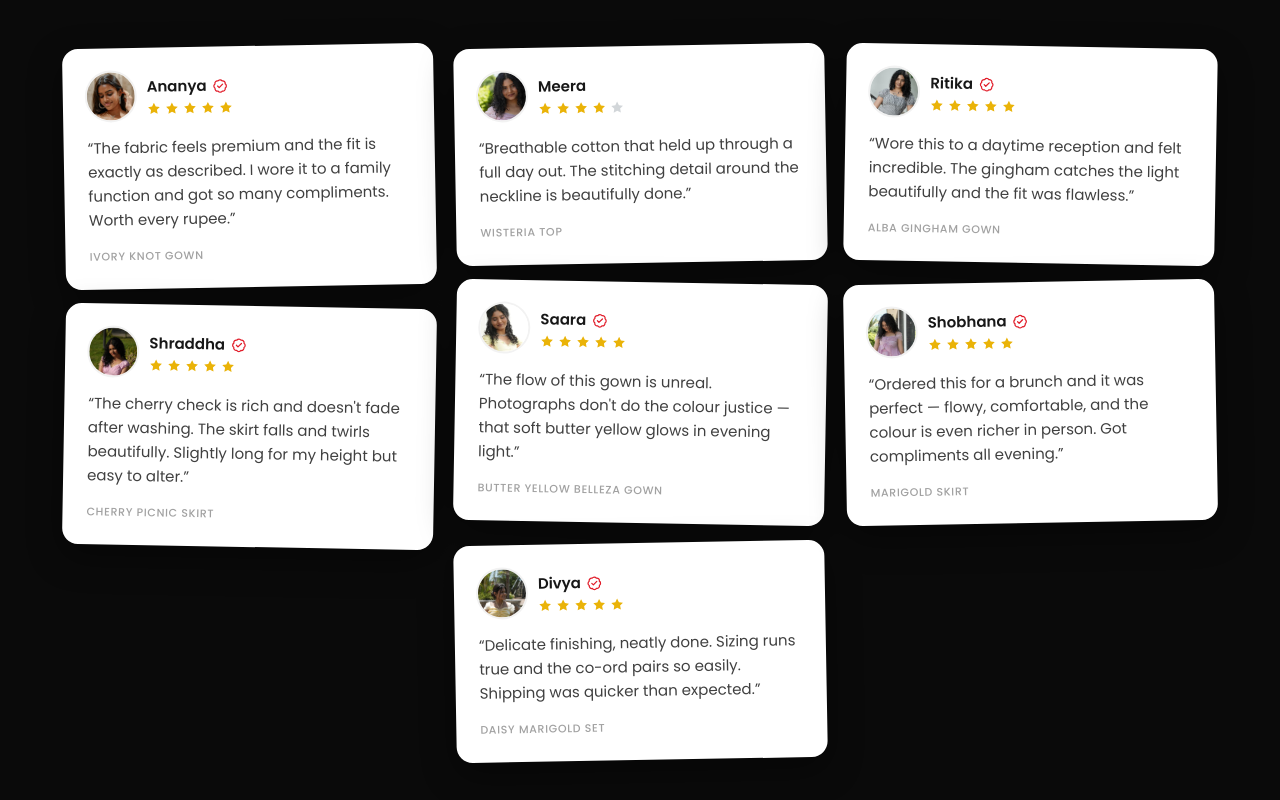
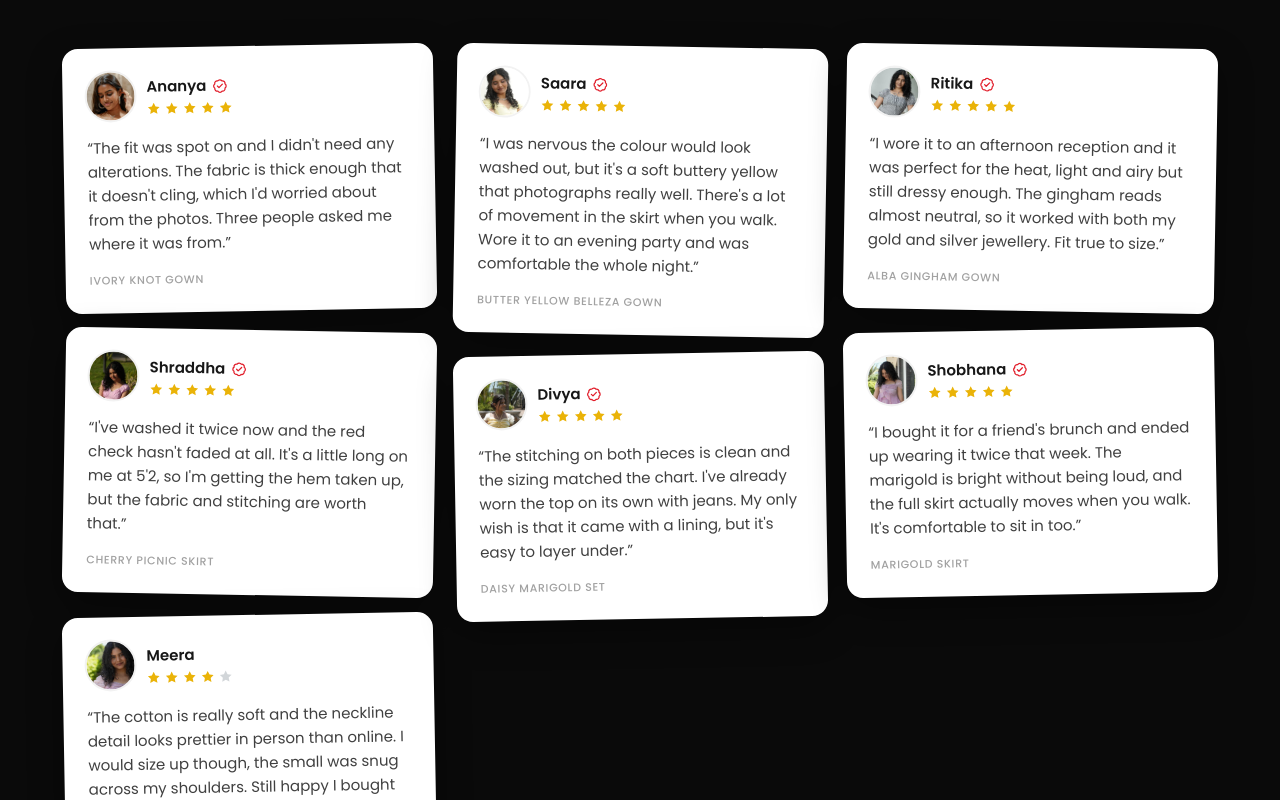
Before and after one commit to ragav1n/look, a React (Vite) app: page / in a window 1280 px wide. Shown: the part 1420-2220 px from the top of the page. Built offline with nearby package versions, Linux system fonts and the light colour scheme; no server answers.

Commit message:
Rewrite homepage reviews to read like real customers
Replace the marketing-brochure copy with grounded customer voices:
concrete fit/sizing details, real minor caveats on the lower-rated
ones, and no em-dashes.

```diff
--- a/src/data/reviews.ts
+++ b/src/data/reviews.ts
@@ -1,6 +1,6 @@
 import type { Review } from "@/types";
 
-/* Editorial/customer reviews. Reviews are not core Shopify catalog data — in
+/* Editorial/customer reviews. Reviews are not core Shopify catalog data. In
    production these come from a reviews app (e.g. Judge.me) or a product
    metafield. `productName` is denormalised so cards need no product lookup. */
 export const reviews: Review[] = [
@@ -11,8 +11,8 @@ export const reviews: Review[] = [
     author: "Ananya",
     rating: 5,
     date: "2026-06-28",
-    title: "Absolutely stunning quality",
-    body: "The fabric feels premium and the fit is exactly as described. I wore it to a family function and got so many compliments. Worth every rupee.",
+    title: "Wore it to my cousin's engagement",
+    body: "The fit was spot on and I didn't need any alterations. The fabric is thick enough that it doesn't cling, which I'd worried about from the photos. Three people asked me where it was from.",
     verified: true,
   },
   {
@@ -22,8 +22,8 @@ export const reviews: Review[] = [
     author: "Shraddha",
     rating: 4.5,
     date: "2026-06-20",
-    title: "Beautiful colour, true to photos",
-    body: "The cherry check is rich and doesn't fade after washing. The skirt falls and twirls beautifully. Slightly long for my height but easy to alter.",
+    title: "Colour is exactly like the pictures",
+    body: "I've washed it twice now and the red check hasn't faded at all. It's a little long on me at 5'2, so I'm getting the hem taken up, but the fabric and stitching are worth that.",
     verified: true,
   },
   {
@@ -33,8 +33,8 @@ export const reviews: Review[] = [
     author: "Meera",
     rating: 4,
     date: "2026-06-11",
-    title: "Comfortable for all-day wear",
-    body: "Breathable cotton that held up through a full day out. The stitching detail around the neckline is beautifully done.",
+    title: "Comfortable, but size up",
+    body: "The cotton is really soft and the neckline detail looks prettier in person than online. I would size up though, the small was snug across my shoulders. Still happy I bought it.",
     verified: false,
   },
   {
@@ -44,8 +44,8 @@ export const reviews: Review[] = [
     author: "Saara",
     rating: 5,
     date: "2026-07-02",
-    title: "My new favourite",
-    body: "The flow of this gown is unreal. Photographs don't do the colour justice — that soft butter yellow glows in evening light.",
+    title: "The yellow is prettier in person",
+    body: "I was nervous the colour would look washed out, but it's a soft buttery yellow that photographs really well. There's a lot of movement in the skirt when you walk. Wore it to an evening party and was comfortable the whole night.",
     verified: true,
   },
   {
@@ -55,8 +55,8 @@ export const reviews: Review[] = [
     author: "Divya",
     rating: 4.5,
     date: "2026-06-15",
-    title: "Elegant detailing",
-    body: "Delicate finishing, neatly done. Sizing runs true and the co-ord pairs so easily. Shipping was quicker than expected.",
+    title: "Neat finishing, arrived early",
+    body: "The stitching on both pieces is clean and the sizing matched the chart. I've already worn the top on its own with jeans. My only wish is that it came with a lining, but it's easy to layer under.",
     verified: true,
   },
   {
@@ -66,8 +66,8 @@ export const reviews: Review[] = [
     author: "Ritika",
     rating: 5,
     date: "2026-05-30",
-    title: "Perfect for a summer wedding",
-    body: "Wore this to a daytime reception and felt incredible. The gingham catches the light beautifully and the fit was flawless.",
+    title: "Ideal for a daytime function",
+    body: "I wore it to an afternoon reception and it was perfect for the heat, light and airy but still dressy enough. The gingham reads almost neutral, so it worked with both my gold and silver jewellery. Fit true to size.",
     verified: true,
   },
   {
@@ -77,8 +77,8 @@ export const reviews: Review[] = [
     author: "Shobhana",
     rating: 5,
     date: "2026-07-08",
-    title: "Twirls beautifully",
-    body: "Ordered this for a brunch and it was perfect — flowy, comfortable, and the colour is even richer in person. Got compliments all evening.",
+    title: "So much twirl in it",
+    body: "I bought it for a friend's brunch and ended up wearing it twice that week. The marigold is bright without being loud, and the full skirt actually moves when you walk. It's comfortable to sit in too.",
     verified: true,
   },
 ];
```
